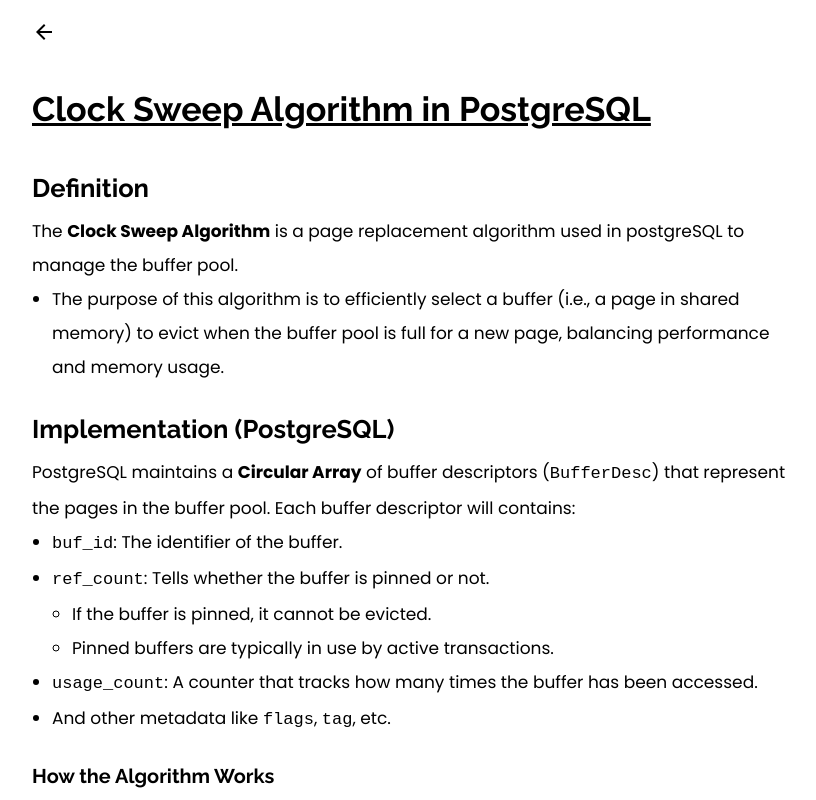
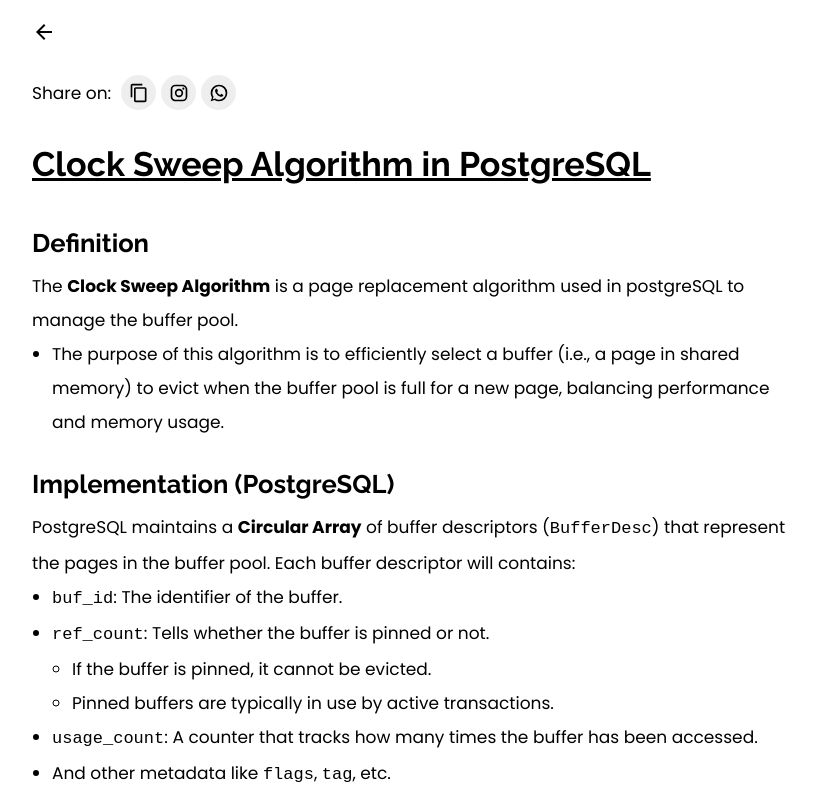
Before and after one commit to sambasivareddy-ch/bysiva, a React (Create React App) app: page /blog/clock-sweep in a window 1280 px wide. Shown: the top 800 px of the page, without its empty margins (224-1040 px from the left). Built offline with nearby package versions, Linux system fonts and the light colour scheme.

Commit message:
Introduced the sharing and application level state management

```diff
--- a/src/blogsInfo.js
+++ b/src/blogsInfo.js
@@ -11,7 +11,7 @@ const blogs = [
     {
         'id': 'system-design-04',
         'slug': 'system-design-04',
-        'title': '03: System Design - CDNs',
+        'title': '04: System Design - CDNs',
         'description': 'Fourth post in the system design series, discussed about CDNs.',
         'date': '2025-07-04',
         'domains': ['system-design'],
--- a/src/index.js
+++ b/src/index.js
@@ -4,13 +4,16 @@ import "./index.css";
 import App from "./App";
 import { BrowserRouter } from "react-router-dom";
 import { Analytics } from '@vercel/analytics/react';
+import { TagsProvider } from "./store/tagsContext";
 
 const root = ReactDOM.createRoot(document.getElementById("root"));
 root.render(
     <React.StrictMode>
         <BrowserRouter>
-            <App />
-            <Analytics/>
+            <TagsProvider>
+                <App />
+                <Analytics />
+            </TagsProvider>
         </BrowserRouter>
     </React.StrictMode>
 );
--- a/src/pages/BlogPost.js
+++ b/src/pages/BlogPost.js
@@ -5,6 +5,9 @@ import { Link } from "react-router-dom";
 
 import ArrowBackIcon from '@mui/icons-material/ArrowBack';
 import { BarLoader } from "react-spinners";
+import ContentCopyIcon from '@mui/icons-material/ContentCopy';
+import InstagramIcon from '@mui/icons-material/Instagram';
+import WhatsAppIcon from '@mui/icons-material/WhatsApp';
 
 import blogs from "../blogsInfo";
 import styles from "../styles/blog.module.css";
@@ -12,6 +15,23 @@ import styles from "../styles/blog.module.css";
 const BlogPost = () => {
     const { slug } = useParams();
     const [content, setContent] = useState("");
+    const [url, setUrl] = useState("");
+
+    // Set the URL to the current page's URL
+    useEffect(() => {
+        setUrl(window.location.href);
+    }, []);
+
+    const copyToClipboardHandler = () => {
+        navigator.clipboard.writeText(url)
+            .then(() => {
+                alert("URL copied to clipboard!");
+            })
+            .catch((err) => {
+                console.error("Failed to copy URL: ", err);
+                alert("Failed to copy URL.");
+            });
+    };
 
     useEffect(() => {
         const post = blogs.find((p) => p.slug === slug);
@@ -35,6 +55,20 @@ const BlogPost = () => {
             <Link to={'/'}>
                 <ArrowBackIcon/>
             </Link>
+            <div className={styles["blog-post-header"]}>
+                <p>Share on:</p>
+                <div className={styles["blog-post-share"]}>
+                    <button onClick={copyToClipboardHandler} className={styles["copy-url-button"]}>
+                        <ContentCopyIcon/>
+                    </button>
+                    <a href={`https://www.instagram.com/sharing?text=${encodeURIComponent(url)}`} target="_blank" rel="noopener noreferrer">
+                        <InstagramIcon/>
+                    </a>
+                    <a href={`https://api.whatsapp.com/send?text=${encodeURIComponent(url)}`} target="_blank" rel="noopener noreferrer">
+                        <WhatsAppIcon/>
+                    </a>
+                </div>
+            </div>
             <ReactMarkdown>
                 {content}
             </ReactMarkdown>
--- /dev/null
+++ b/src/store/tagsContext.js
@@ -0,0 +1,37 @@
+import { createContext, useState } from "react";
+
+const TagsContext = createContext({
+    selectedTags: [],
+    matchAllTags: false,
+    setSelectedTags: () => {},
+    removeSelectedTag: () => {},
+});
+
+export const TagsProvider = ({ children }) => {
+    const [selectedTags, setSelectedTags] = useState([]);
+    const [matchAllTags, setMatchAllTags] = useState(false);
+
+    const removeSelectedTag = (tag) => {
+        setSelectedTags((prevTags) => prevTags.filter((t) => t !== tag));
+    };
+
+    const toggleMatchAllTags = () => {
+        setMatchAllTags((prev) => !prev);
+    };
+
+    const value = {
+        selectedTags,
+        matchAllTags,
+        setSelectedTags,
+        removeSelectedTag,
+        toggleMatchAllTags
+    }
+
+    return (
+        <TagsContext.Provider value={value}>
+            {children}
+        </TagsContext.Provider>
+    );
+}
+
+export default TagsContext;
--- a/src/styles/blog.module.css
+++ b/src/styles/blog.module.css
@@ -17,6 +17,7 @@
     display: flex;
     align-items: center;
     gap: 10px;
+    margin: 20px 0;
 
 }
 
@@ -75,6 +76,50 @@
 
 .blog-main {
     width: 60%;
+}
+
+.blog-post-header {
+    width: 100%;
+    display: flex;
+    align-items: center;
+    gap: 10px;
+    margin: 20px 0;
+}
+
+.blog-post-share {
+    display: flex;
+    align-items: flex-end;
+    gap: 5px;
+}
+
+.blog-post-share a, .blog-post-share button {
+    display: flex;
+    align-items: center;
+    justify-content: center;
+    width: 35px;
+    height: 35px;
+    border-radius: 50%;
+    background-color: var(--border-color);
+    color: var(--primary-text);
+    text-decoration: none;
+}
+
+.blog-post-share a:hover, .blog-post-share button:hover {
+    transform: scale(0.9);
+}
+
+.blog-post-share a svg, .blog-post-share button svg {
+    width: 20px;
+    height: 20px;
+    color: var(--primary-text);
+    fill: var(--primary-text);
+    background-color: transparent;
+}
+
+.copy-url-button {
+    outline: none;
+    border: none;
+    cursor: pointer;
 }
 
 .blogs {
@@ -299,7 +344,7 @@ img {
 }
 
 .show-more_tag_btn {
-    margin: 10px 0;
+    margin: 10px;
 }
 
 .blog-header {
```
Also changed, not shown: public/posts/competetive-programming/cp-08.md (+7 -6 lines), src/pages/Blog.js (+19 -28 lines).
